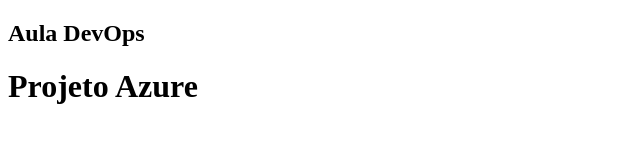
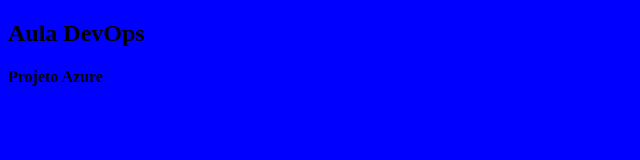
Before and after one commit to RoberlanSant/projetoAzure, a plain HTML site: page index.html in a window 1280 px wide. Shown: the whole page, without its empty margins (0-640 px from the left). Drawn offline with Linux system fonts and the light colour scheme.

Commit message:
atualização

```diff
--- a/index.html
+++ b/index.html
@@ -4,8 +4,8 @@
 <meta charset"UTF-8">
 	<title></title>
 </head>
-<body>
+<body style="background: blue">
     <h2>Aula DevOps<h2>
-    <h1>Projeto Azure</h1>
+    <h4>Projeto Azure</h4>
 </body>
 </html>
```
